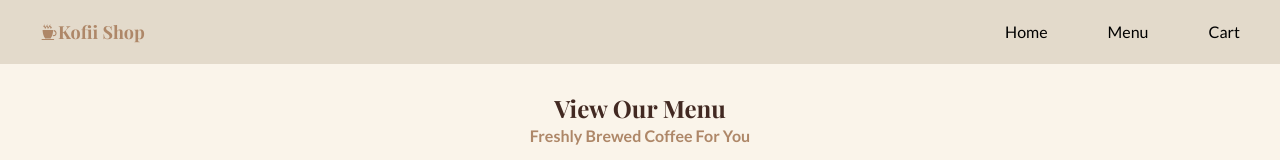
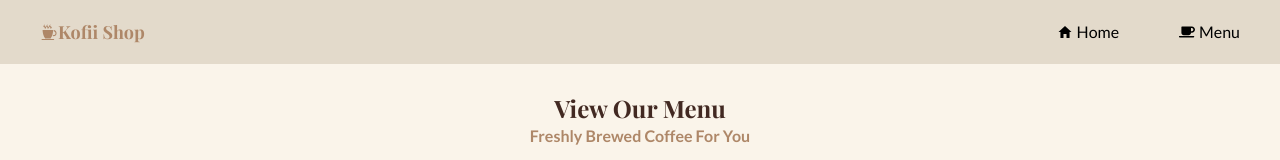
Before and after one commit to Wise-394/kofii_shop, a React (Vite) app in the folder client/: page /menu in a window 1280 px wide. Shown: the top 160 px of the page. Built offline with nearby package versions, Linux system fonts and the light colour scheme; no server answers.

Commit message:
feat(CMS): enhance CoffeeList sorting by featured status; update Header links and layout adjustments in Menu and Layout components

```diff
--- a/client/src/components/CMS/CoffeeList.jsx
+++ b/client/src/components/CMS/CoffeeList.jsx
@@ -92,6 +92,7 @@ export function CoffeeList() {
           .filter((coffee) =>
             coffee.name.toLowerCase().includes(search.toLowerCase()),
           )
+          .sort((a, b) => b.isFeatured - a.isFeatured)
           .map((coffee) => (
             <CoffeeCardCMS coffee={coffee} key={coffee.id} />
           ))}
--- a/client/src/components/Header.jsx
+++ b/client/src/components/Header.jsx
@@ -2,6 +2,8 @@ import { GiCoffeeCup } from "react-icons/gi";
 import { Link } from "react-router";
 import { CiMenuBurger } from "react-icons/ci";
 import { useState } from "react";
+import { IoMdHome } from "react-icons/io";
+import { FaCoffee } from "react-icons/fa";
 export function Header() {
   const [isOpen, setIsOpen] = useState(false);
   const toggleMobileMenu = () => {
@@ -25,23 +27,18 @@ export function Header() {
         <Link
           to="/"
           className="hover:text-brown-500 font-medium hover:scale-108
-            transition-transform"
+            transition-transform flex items-center gap-1"
         >
+          <IoMdHome />
           Home
         </Link>
         <Link
           to="/menu"
           className="hover:text-brown-500 font-medium hover:scale-108
-            transition-transform"
+            transition-transform flex items-center gap-1"
         >
+          <FaCoffee />
           Menu
-        </Link>
-        <Link
-          to="/cart"
-          className="hover:text-brown-500 font-medium hover:scale-108
-            transition-transform"
-        >
-          Cart
         </Link>
       </nav>
       <button className="block sm:hidden" onClick={toggleMobileMenu}>
@@ -60,11 +57,8 @@ export function Header() {
         <Link to="/" className="hover:text-brown-200">
           Home
         </Link>
-        <Link to="/cart" className="hover:text-brown-200">
-          Cart
-        </Link>
-        <Link to="/shop" className="hover:text-brown-200">
-          Shop
+        <Link to="/menu" className="hover:text-brown-200">
+          Menu
         </Link>
       </nav>
     </header>
--- a/client/src/pages/Layout.jsx
+++ b/client/src/pages/Layout.jsx
@@ -1,13 +1,14 @@
 import { Outlet } from "react-router";
 import { Header } from "../components/Header.jsx";
 import { Footer } from "../components/Footer.jsx";
-
+import { ScrollRestoration } from "react-router";
 export function Layout() {
   return (
     <>
       <Header />
       <Outlet />
       <Footer />
+      <ScrollRestoration />
     </>
   );
 }
--- a/client/src/pages/Menu.jsx
+++ b/client/src/pages/Menu.jsx
@@ -12,7 +12,7 @@ export function Menu() {
   return (
     <main
       className="min-h-screen flex-1 flex items-center p-2 flex-col gap-5
-        bg-brown-50 text-center"
+        bg-brown-50 text-center pb-5"
     >
       <div>
         <h1 className="text-2xl font-playfair font-bold mt-5 text-brown-500">
@@ -24,8 +24,8 @@ export function Menu() {
       </div>
 
       <section
-        className="flex flex-col gap-5 md:grid md:grid-cols-4 md:max-w-300
-          lg:grid-cols-6 lg:max-w-400"
+        className="flex flex-col gap-5 md:grid md:grid-cols-5 md:max-w-300
+          lg:max-w-400"
       >
         {coffees
           .filter((coffee) => coffee.isActive)
```
Also changed, not shown: 1 other file (tests, documents, lock files or other folders).
